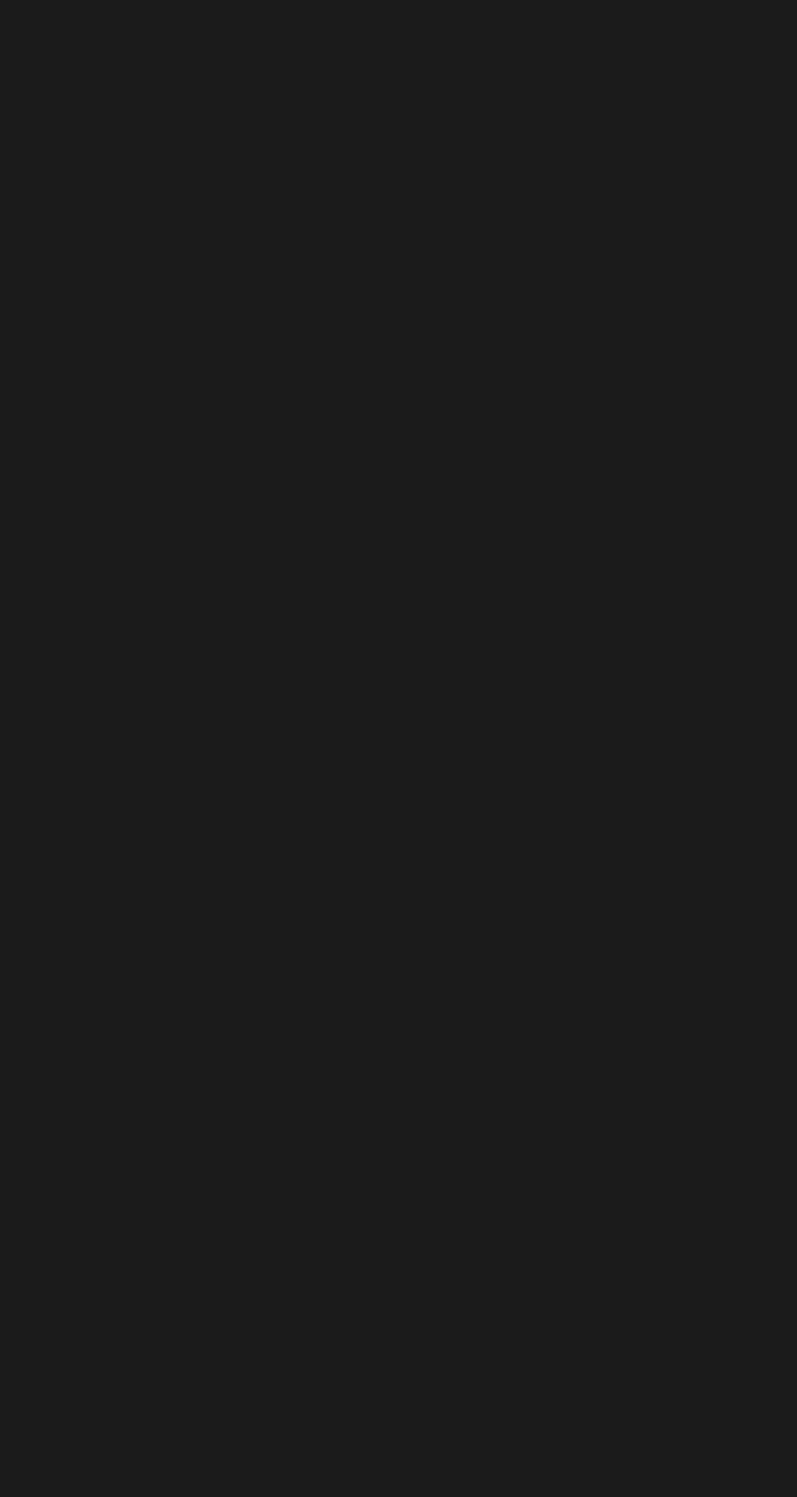
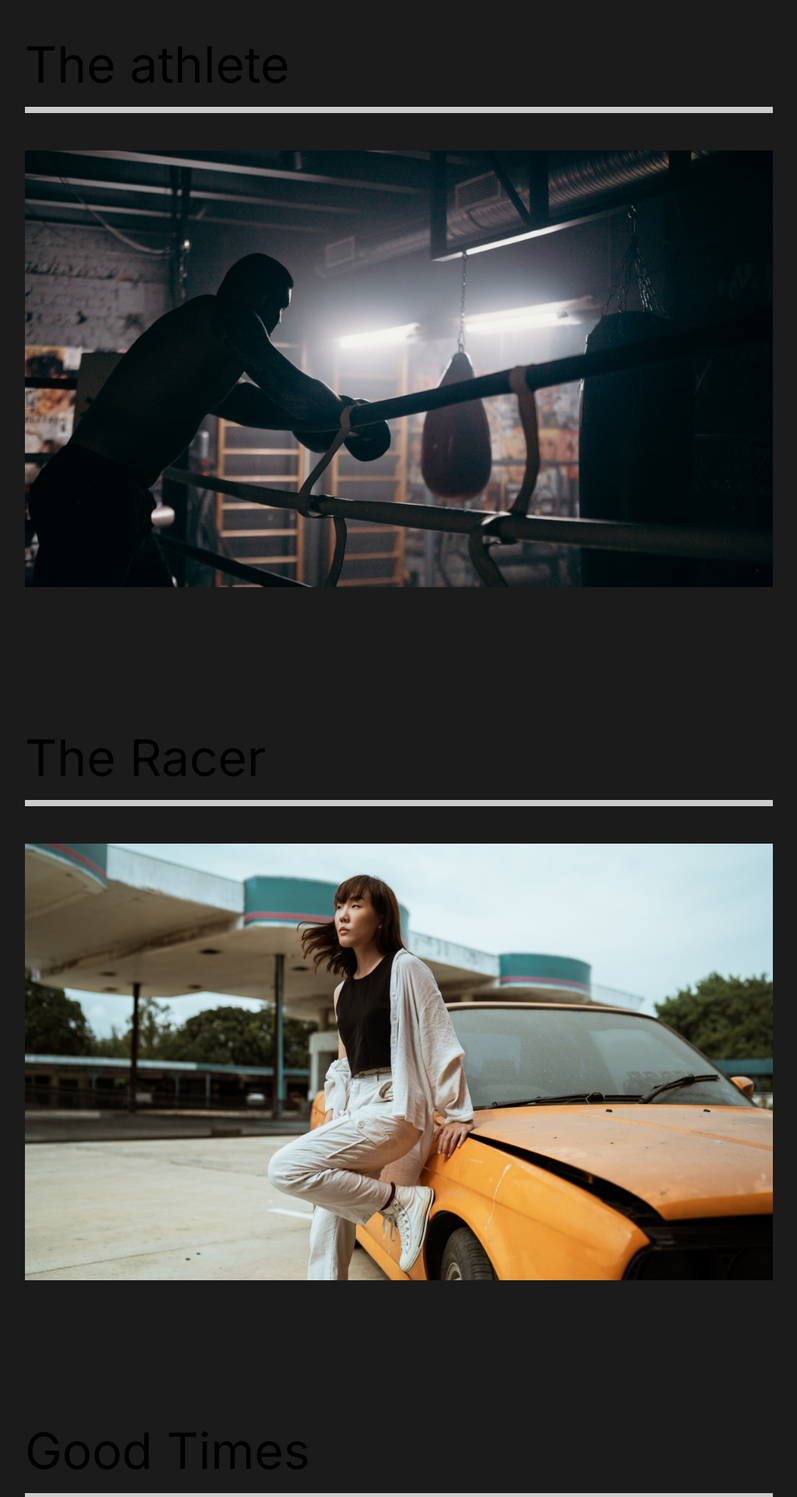
Before and after one commit to kovalenkoolya/Portfolio-web-site, a React (Create React App) app: page /work in a window 1280 px wide. Shown: the part 140-2060 px from the top of the page at 78% size, without its empty margins (128-1151 px from the left). Before the commit the page ends 800 px from the top, so only its background shows below. Built offline with nearby package versions, Linux system fonts and the light colour scheme.

Commit message:
10. Our work page

```diff
--- a/src/pages/OurWork.js
+++ b/src/pages/OurWork.js
@@ -1,11 +1,61 @@
 import React from 'react';
+import styled from 'styled-components';
+import {Link} from 'react-router-dom';
+//images
+import athlete from '../img/athlete-small.png';
+import theracer from '../img/theracer-small.png';
+import goodtimes from '../img/goodtimes-small.png';
+
 
 const OurWork = () => {
   return (
-    <div>
-      <h1>Our Work</h1>
-    </div>
+    <Work>
+      <Movie>
+        <h2>The athlete</h2>
+        <div className="line"></div>
+        <Link>
+          <img src={athlete} alt="athlete"/>
+        </Link>
+      </Movie>
+      <Movie>
+        <h2>The Racer</h2>
+        <div className="line"></div>
+        <Link>
+          <img src={theracer} alt="theracer"/>
+        </Link>
+      </Movie>
+      <Movie>
+        <h2>Good Times</h2>
+        <div className="line"></div>
+        <Link>
+          <img src={goodtimes} alt="goodtimes"/>
+        </Link>
+      </Movie>
+    </Work>
   )
 }
 
+const Work = styled.div`
+  min-height: 100vh;
+  overflow: hidden;
+  padding: 5rem 10rem;
+  h2 {
+    padding: 1rem 0rem;
+  }
+
+`
+const Movie = styled.div`
+  padding-bottom: 10rem;
+  .line {
+    height: 0.5rem;
+    background: #cccccc;
+    margin-bottom: 3rem;
+  }
+  img {
+    width: 100%;
+    height: 70vh;
+    object-fit: cover;
+  }
+`
+
 export default OurWork
```
